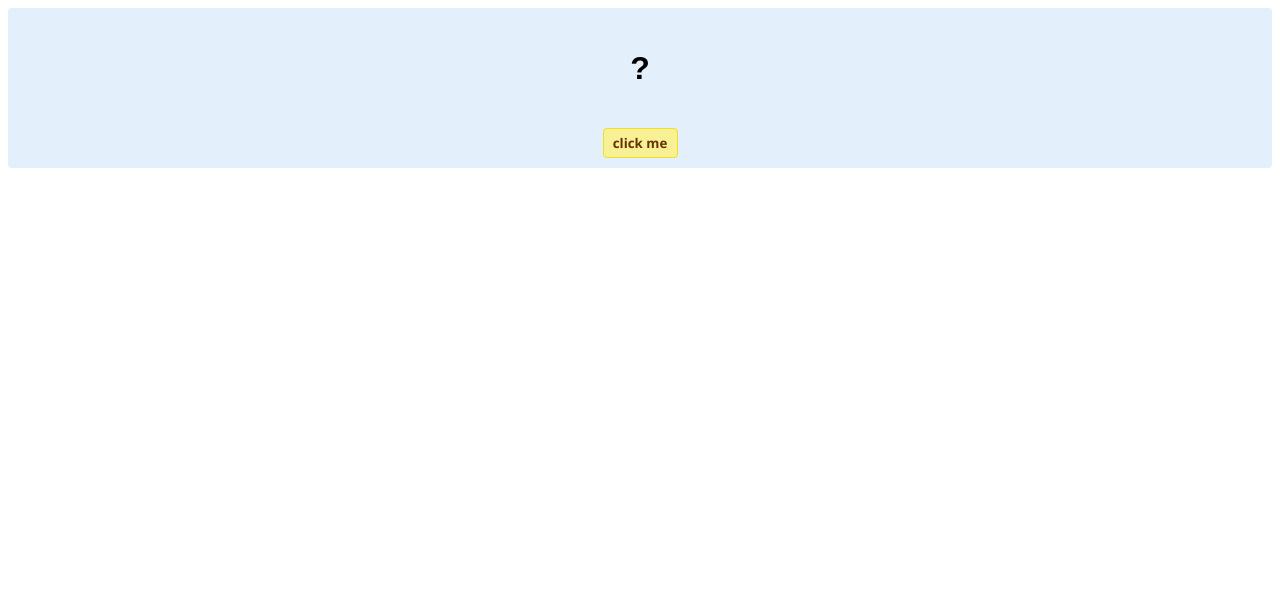
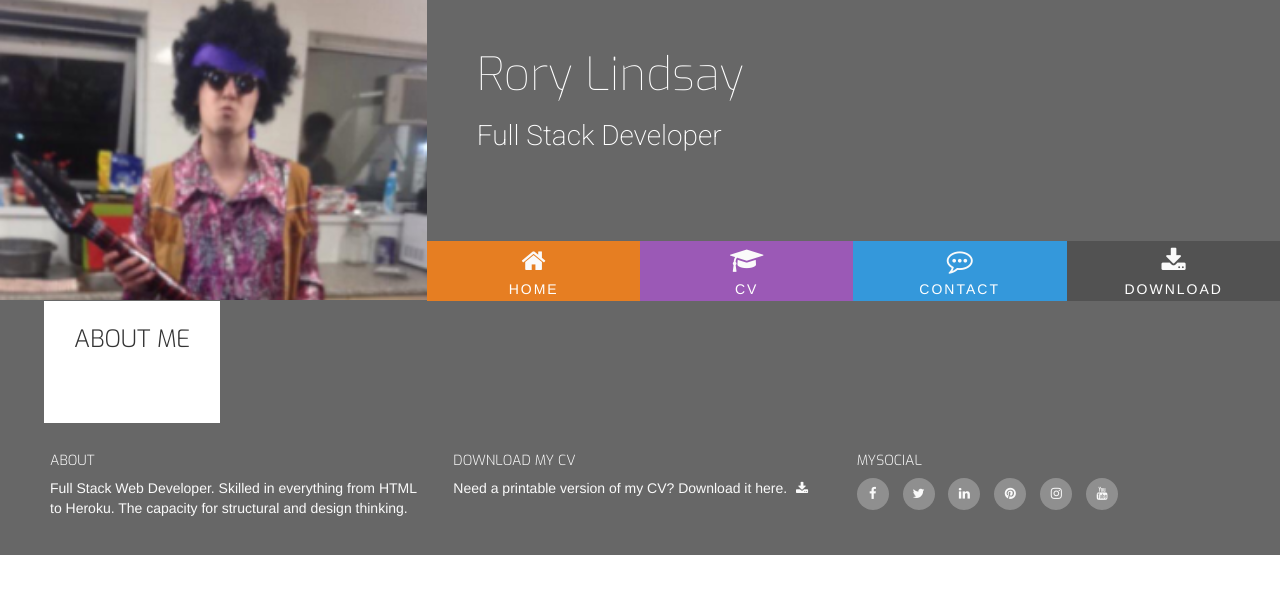
Before and after one commit to Rorywork/resume, a plain HTML site: page index.html in a window 1280 px wide. Drawn offline with nearby package versions, Linux system fonts and the light colour scheme.

Commit message:
created personal section basic structure and three reasons heading

```diff
--- a/assets/css/style.css
+++ b/assets/css/style.css
@@ -0,0 +1,217 @@
+@import url('https://fonts.googleapis.com/css?family=Roboto:100,200,300,400,500,600,700|Exo:100,200,300,400,500,600,700');
+
+/*-------------------------------------Colors*/
+
+.container-fluid{
+    background-color: #676767;
+}
+
+.bg-color-name-title{
+    background-color: #676767;
+}
+
+.bg-color-three-reasons{
+    background-color: #ffffff;
+}
+
+.ui-menu-color-home{
+    background-color: #e67e22;
+}
+
+.ui-menu-color-cv{
+    background-color: #9b59b6;
+
+}
+
+.ui-menu-color-contact{
+    background-color: #3498db;
+
+}
+
+.ui-menu-color-download{
+    background-color: #525252;
+
+}
+/*-------------------------------------Special Paddings/Margins/Text*/
+
+h1,
+h2,
+h3,
+h4{
+    margin: 0;
+}
+
+.uppercase{
+    text-transform: uppercase;
+}
+
+.general-sub{
+    font-family: "Exo", sans-serif;
+    font-weight: 300;
+    color: #fafafa;
+}
+
+.inline-block{
+    display: inline-block;
+}
+
+.section-column{
+    padding: 0 30px 30px;
+    float: none;
+    display: table-cell;
+}
+
+.row-table{
+    display: table;
+}
+
+.section-heading{
+    font-family: "Exo", sans-serif;
+    font-weight: 300;
+    margin-top: 25px;
+    margin-bottom: 40px;
+}
+
+/*-------------------------------------Heading*/
+
+header{
+    margin: 0;
+}
+
+
+
+.heading{
+    margin-left: 50px;
+}
+
+
+
+.logo{
+    background: url("../images/hendrix.jpg");
+    background-position: center;
+    background-repeat: no-repeat;
+    background-size: cover;
+    min-height: 300px;
+    transition: all .5s ease-in-out;
+    -o-transition: all .5s ease-in-out;
+    -moz-transition: all .5s ease-in-out;
+    -webkit-transition: all .5s ease-in-out;
+}
+
+.name{
+    font-family: "Exo", sans-serif;
+    font-weight: 100;
+    font-size: 46px;
+    margin-top: 50px;
+    color:#ffffff;
+}
+
+.title{
+    font-family: "Roboto", "sans-serif";
+    font-weight:200;
+    font-size:28px;
+    margin-top: 20px;
+    margin-bottom: 90px;
+    color:#ffffff;
+}
+
+#nav{
+    margin: 0;
+}
+
+#nav li{
+    padding: 0;
+}
+
+.menuitem{
+    height: 60px;
+    text-align: center;
+    padding: 0;
+}
+
+.menuitem a{
+    width: 100%;
+    text-decoration: none;
+    color: #ffffff;
+    height: 120px;
+}
+
+.menuitem a i{
+    padding-top: 7px;
+    display: block;
+    color: #fafafa;
+    font-size: 26px;
+}
+
+.menuitem span{
+    display: block;
+    width: 100%;
+    padding-top: 5px;
+    text-align: center;
+    text-transform: uppercase;
+    font-size: 14px;
+    font-weight: 300;
+    letter-spacing: 2px;
+}
+
+
+/*-------------------------------------Hover.css*/
+
+.hvr-sweep-to-bottom:before{
+    background: rgba(0,0,0, 0.2);
+    height:60px;
+}
+
+
+/*-------------------------------------Footer*/
+
+footer{
+    background-color: #525252;
+    color:#fafafa;
+    min-height: 60px;
+    margin: 0;
+}
+
+footer .cv-pdf i{
+    color: #fafafa;
+    text-align: center;
+    font-size: 13px;
+    padding-left: 5px;
+}
+
+footer .cv-pdf i:hover{
+    color: #e84610;
+    transition: all 0.35s ease-in-out;
+    -o-transition: all 0.35s ease-in-out;
+    -moz-transition: all 0.35s ease-in-out;
+    -webkit-transition: all 0.35s ease-in-out;
+}
+
+.social-links{
+    padding-bottom: 15px;
+
+}
+
+.social-links li a i{
+    width: 32px;
+    height: 32px;
+    padding: 12px 0;
+    border-radius: 50%;
+    font-size: 13px;
+    line-height: 7px;
+    text-align: center;
+    color: #fafafa;
+    background: #8f8f8f;
+    transition: all 0.35s ease-in-out;
+    -o-transition: all 0.35s ease-in-out;
+    -moz-transition: all 0.35s ease-in-out;
+    -webkit-transition: all 0.35s ease-in-out;
+}
+
+.social-links li a i:hover{
+    background: #e84610;
+}
+
+#footer-details{
+    margin: 20px;
+}
--- a/index.html
+++ b/index.html
@@ -1,62 +1,91 @@
 <!DOCTYPE html>
-<!-- HTML5 Hello world by kirupa - http://www.kirupa.com/html5/getting_your_feet_wet_html5_pg1.htm -->
-<html lang="en-us">
+<html>
+	<head>
 
-<head>
-<meta charset="utf-8">
-<title>Hello...</title>
-<style type="text/css">
-#mainContent {
-	font-family: Arial, Helvetica, sans-serif;
-	font-size: xx-large;
-	font-weight: bold;
-	background-color: #E3F0FB;
-	border-radius: 4px;
-	padding: 10px;
-	text-align: center;
-}
-.buttonStyle {
-	border-radius: 4px;
-	border: thin solid #F0E020;
-	padding: 5px;
-	background-color: #F8F094;
-	font-family: "Segoe UI", Tahoma, Geneva, Verdana, sans-serif;
-	font-weight: bold;
-	color: #663300;
-	width: 75px;
-}
+		<link rel="stylesheet" href="https://maxcdn.bootstrapcdn.com/bootstrap/3.3.7/css/bootstrap.min.css" type="text/css" />
+		<link rel="stylesheet" href="https://maxcdn.bootstrapcdn.com/font-awesome/4.7.0/css/font-awesome.min.css" type="text/css" />
+		<link rel="stylesheet" href="https://cdnjs.cloudflare.com/ajax/libs/hover.css/2.3.1/css/hover-min.css" type="text/css" />
+		<link rel="stylesheet" href="assets/css/style.css" type="text/css" />
 
-.buttonStyle:hover {
-	border: thin solid #FFCC00;
-	background-color: #FCF9D6;
-	color: #996633;
-	cursor: pointer;
-}
-.buttonStyle:active {
-	border: thin solid #99CC00;
-	background-color: #F5FFD2;
-	color: #669900;
-	cursor: pointer;
-}
+	</head>
 
-</style>
-</head>
+	<body>
+		<header class="container-fluid">
+			<div class="row">
+				<a href="index.html">
+					<div class= "col-md-4 logo"></div>
+				</a>
 
-<body>
-<div id="mainContent">
-<p id="helloText">?</p>
-<button id="clickButton" class="buttonStyle">click me</button>
-</div>
-<script>
-var myButton = document.getElementById("clickButton");
-var myText = document.getElementById("helloText");
+				<div class="col-md-8">
+					<div class="row bg-color-name-title">
+						<div class="heading">
+							<h1 class="name">Rory Lindsay</h1>
+							<h2 class="title">Full Stack Developer</h2>
+						</div>
+					</div>
 
-myButton.addEventListener('click', doSomething, false)
+					<div class="row">
+						<ul id="nav" class="list-inline clearfix">
+							<li class="col-xs-6 col-sm-3 ui-menu-color-home menuitem">
+								<a href="#" class="hvr-sweep-to-bottom"><i class="fa fa-home" aria-hidden="true"></i><span>Home</span></a>
+							</li>
+							<li class="col-xs-6 col-sm-3 ui-menu-color-cv menuitem">
+								<a href="#" class="hvr-sweep-to-bottom"><i class="fa fa-graduation-cap" aria-hidden="true"></i><span>CV</span></a>
+							</li>
+							<li class="col-xs-6 col-sm-3 ui-menu-color-contact menuitem">
+								<a href="#" class="hvr-sweep-to-bottom"><i class="fa fa-commenting-o" aria-hidden="true"></i><span>Contact</span></a>
+							</li>
+							<li class="col-xs-6 col-sm-3 ui-menu-color-download menuitem">
+								<a href="#" class="hvr-sweep-to-bottom"><i class="fa fa-download" aria-hidden="true"></i><span>Download</span></a>
+							</li>
+						</ul>
+					</div>
+				</div>
+			</div>
 
-function doSomething() {
-	myText.textContent = "hello, world!";
-}
-</script>
+		</header>
 
-</body>
+		<section class="container-fluid">
+			<div class="row row-table">
+				<div class="col-xs-12 col-sm-12 col-md-8 bg-color-three-reasons section-column">
+					<div class="row">
+						<div class="col-md-12">
+							<h3 class="section-heading uppercase"> About Me</h3>
+						</div>
+					</div>
+				</div>
+			</div>
+		</section>
+		<footer class="container-fluid">
+			<div id="footer-details" class="row">
+				<div class="col-sm-4">
+					<h5 class="uppercase general-sub">About</h5>
+						<p class="inline-block">
+							Full Stack Web Developer. Skilled in everything from HTML to Heroku.
+							The capacity for structural and design thinking.
+						</p>
+				</div>
+				<div class="col-sm-4">
+					<h5 class="uppercase general-sub">Download My CV</h5>
+						<p class="inline-block">
+							Need a printable version of my CV? Download it here.
+							<a href="#" class="cv-pdf"><i class="fa fa-download" aria-hidden="true"</i></i></a>
+						</p>
+				</div>
+				<div class="col-sm-4">
+					<h5 class="uppercase general-sub">MySocial</h5>
+					<ul class="list-inline social-links">
+						<li><a target="_blank" href="#"><i class="fa fa-facebook"></i></i></a></li>
+						<li><a target="_blank" href="#"><i class="fa fa-twitter"></i></i></a></li>
+						<li><a target="_blank" href="#"><i class="fa fa-linkedin"></i></i></a></li>
+						<li><a target="_blank" href="#"><i class="fa fa-pinterest"></i></i></a></li>
+						<li><a target="_blank" href="#"><i class="fa fa-instagram"></i></i></a></li>
+						<li><a target="_blank" href="#"><i class="fa fa-youtube"></i></i></a></li>
+					</ul>
+				</div>
+			</div>
+
+		</footer>
+	</body>
+
 </html>
```
Also changed, not shown: assets/images/hendrix.jpg (added).
